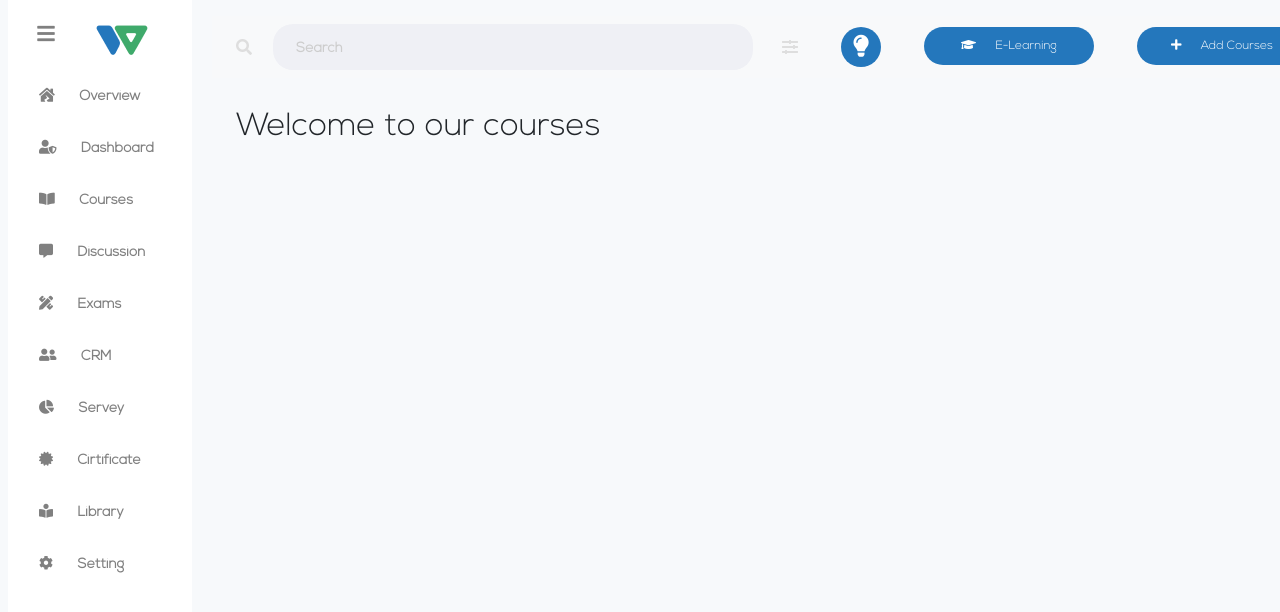
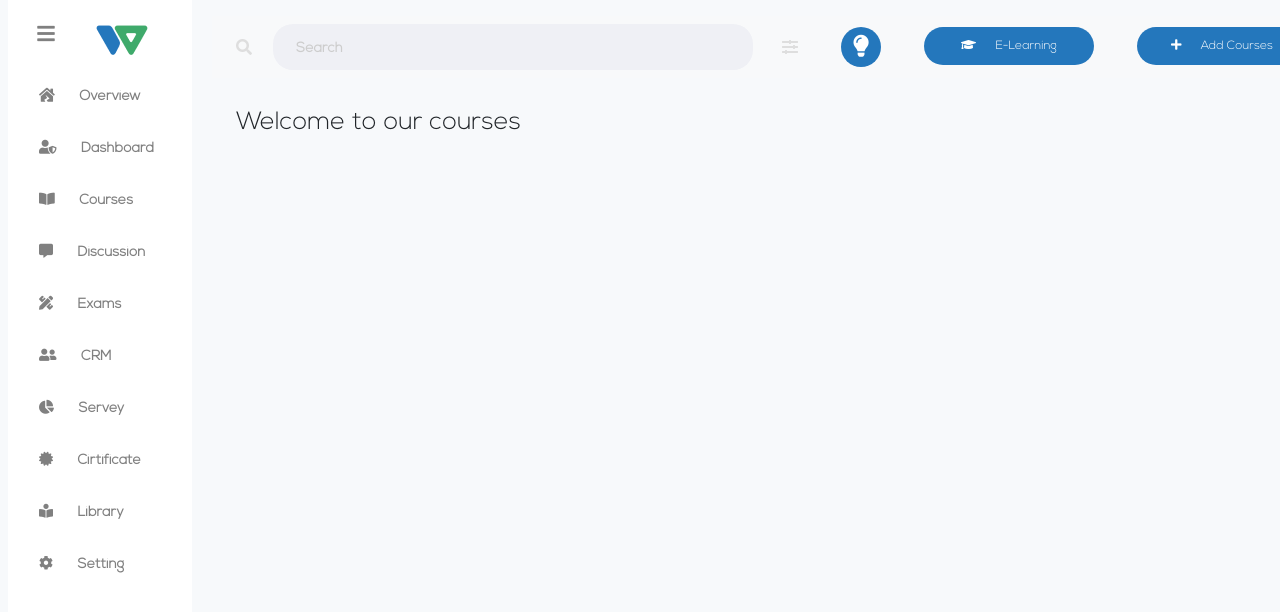
Before and after one commit to nakibulhosen/courses, a React (Create React App) app: page / in a window 1280 px wide. Shown: the top 612 px of the page. Built offline with nearby package versions, Linux system fonts and the light colour scheme.

Commit message:
fix style and bugs

```diff
--- a/src/App.css
+++ b/src/App.css
@@ -102,3 +102,6 @@ body{
 .cursor-pointer{
   cursor: pointer;
 }
+h2.greetings {
+  font-size: 25px;
+}
--- a/src/components/HomePage/HomePageContents.js
+++ b/src/components/HomePage/HomePageContents.js
@@ -5,7 +5,7 @@ const HomePageContents = () => {
         <div className='container m-0'>
             <div className="row">
                 <div className="col-12">
-                    <h2>Welcome to our courses</h2>
+                    <h2 className='greetings'>Welcome to our courses</h2>
                 </div>
             </div>
 
--- a/src/components/Registrants/RegistrantsContents.js
+++ b/src/components/Registrants/RegistrantsContents.js
@@ -98,11 +98,11 @@ const RegistrantsContents = () => {
                                         <span><Link to="/session/setting" style={{ color: '#B9B9B9' }} >Setting</Link></span>
                                     </div>
                                     <div className="session-right-menu ragistrants-import-export">
-                                        <button className="btn btn-primary" style={{ marginRight: '37px', fontSize: '12px' }}>
+                                        <button className="btn btn-primary" style={{ marginRight: '37px', fontSize: '12px', paddingTop:'8px' }}>
                                             <img src={exportIcon} alt="export" style={{ marginRight: '12px', paddingBottom: '5px' }} />
                                             Export
                                         </button>
-                                        <button className="btn btn-primary" style={{ fontSize: '12px' }}>
+                                        <button className="btn btn-primary" style={{ fontSize: '12px', paddingTop:'8px' }} >
                                             <img src={userPlusIcon} alt="invite" style={{ marginRight: '12px', paddingBottom: '5px' }} />
                                             Invite
                                         </button>
--- a/src/components/Sessions/SessionsContent.js
+++ b/src/components/Sessions/SessionsContent.js
@@ -81,7 +81,7 @@ const SessionsContent = () => {
                                 <div className="session-left-menu w-50">
                                     <span><Link to="/sessions" >Session</Link></span>
                                     <span><Link  to="/session/registrants" style={{color:'#B9B9B9'}}>Registants</Link></span>
-                                    <span><Link  to="//session/setting" style={{color:'#B9B9B9'}} >Setting</Link></span>
+                                    <span><Link  to="/session/setting" style={{color:'#B9B9B9'}} >Setting</Link></span>
                                 </div>
                                 <div className="session-right-menu">
                                     <span><img src={upchart} alt="icon" /></span>
```
